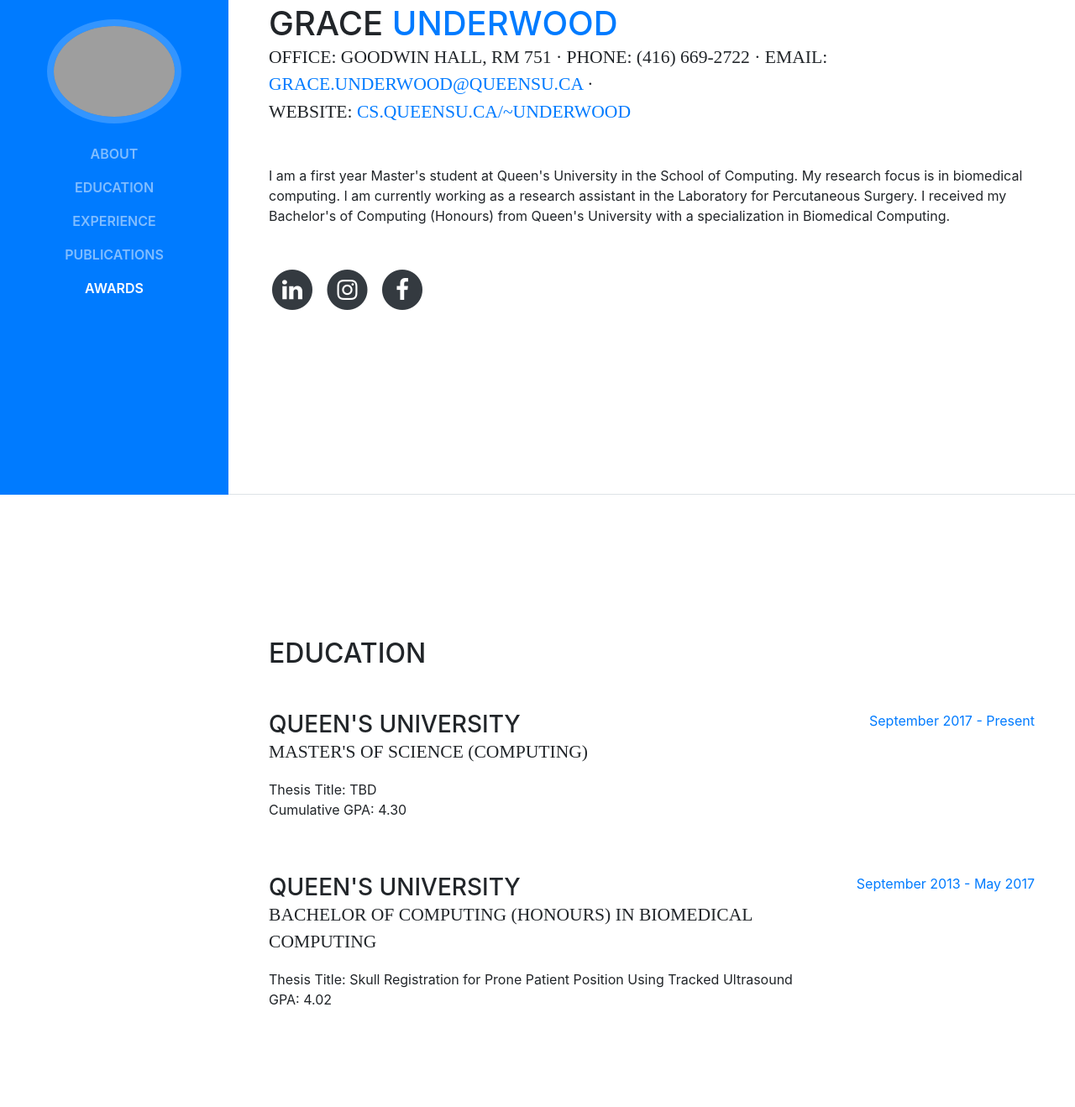
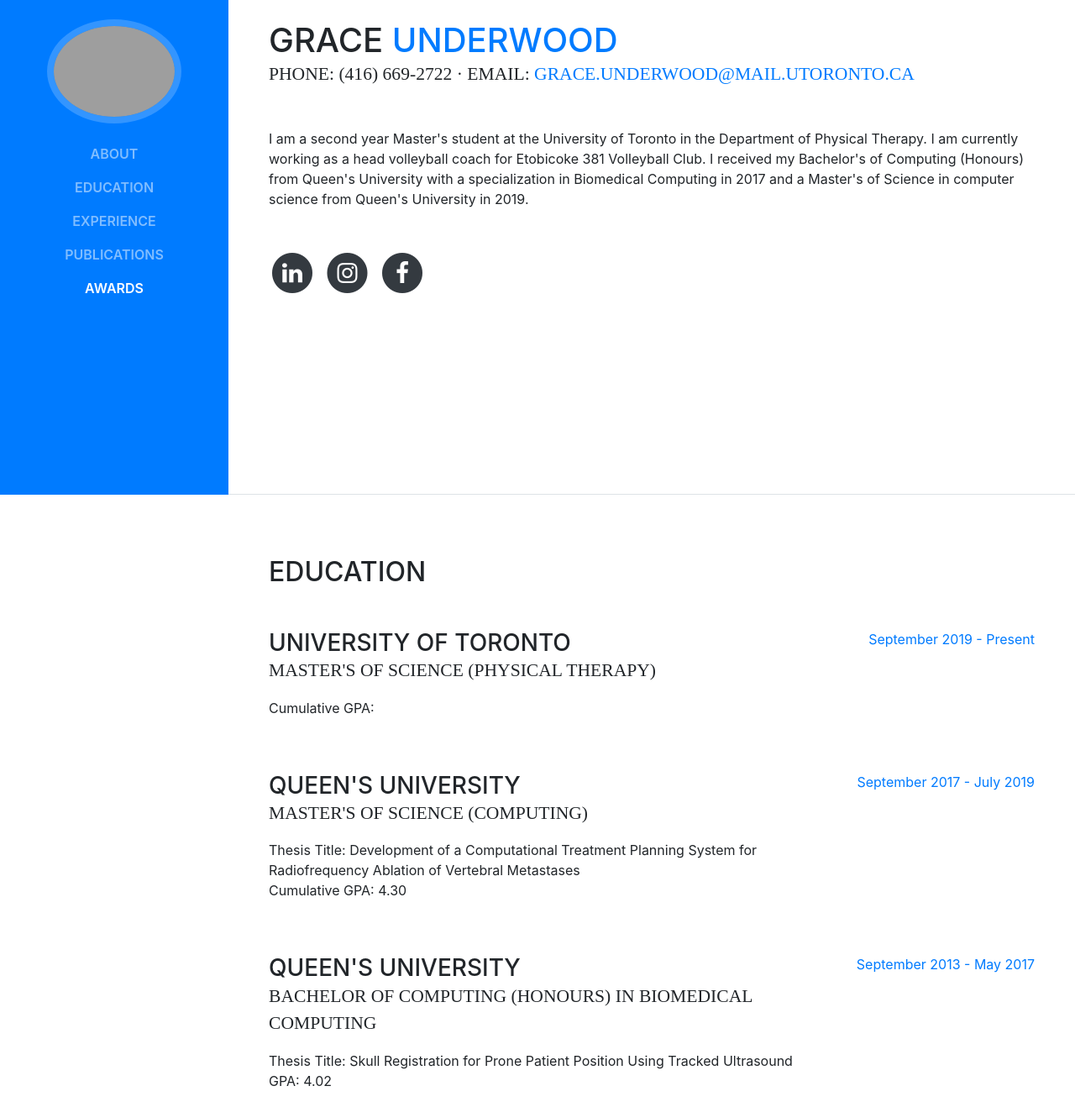
Before and after one commit to GraceUnderwood/GraceUnderwood.github.io, a website with bundled scripts: page index.html in a window 1280 px wide. Shown: the part 211-1529 px from the top of the page at 84% size. Built offline with nearby package versions, Linux system fonts and the light colour scheme; grey boxes are pictures that could not be loaded; a web font is replaced by a local one.

Commit message:
Update index.html

```diff
--- a/index.html
+++ b/index.html
@@ -65,11 +65,14 @@
           <h1 class="mb-0">Grace
             <span class="text-primary">Underwood</span>
           </h1>
-          <div class="subheading mb-5">Office: Goodwin Hall, Rm 751 · Phone: (416) 669-2722 · Email:
+          <!---<div class="subheading mb-5">Office: Goodwin Hall, Rm 751 · Phone: (416) 669-2722 · Email:
             <a href="mailto:grace.underwood@queensu.ca">grace.underwood@queensu.ca</a> · <br> Website: <a href="http://research.cs.queensu.ca/home/underwood/"> cs.queensu.ca/~underwood</a>
+          </div>--->
+          <div class="subheading mb-5"> Phone: (416) 669-2722 · Email:
+            <a href="mailto:grace.underwood@mail.utoronto.ca">grace.underwood@mail.utoronto.ca</a>
           </div>
-          <p class="mb-5">I am a first year Master's student at Queen's University in the School of Computing. My research focus is in biomedical computing. I am currently working as a research assistant in the Laboratory for Percutaneous Surgery.
-          I received my Bachelor's of Computing (Honours) from Queen's University with a specialization in Biomedical Computing. </p>
+          <p class="mb-5">I am a second year Master's student at the University of Toronto in the Department of Physical Therapy. I am currently working as a head volleyball coach for Etobicoke 381 Volleyball Club.
+          I received my Bachelor's of Computing (Honours) from Queen's University with a specialization in Biomedical Computing in 2017 and a Master's of Science in computer science from Queen's University in 2019. </p>
           <ul class="list-inline list-social-icons mb-0">
             <li class="list-inline-item">
               <a href="http://www.linkedin.com/in/grace-michiko-underwood">
@@ -106,13 +109,23 @@
 
           <div class="resume-item d-flex flex-column flex-md-row mb-5">
             <div class="resume-content mr-auto">
+              <h3 class="mb-0">University of Toronto</h3>
+              <div class="subheading mb-3">Master's of Science (Physical Therapy)</div>
+              <p>Cumulative GPA: </p>
+            </div>
+            <div class="resume-date text-md-right">
+              <span class="text-primary">September 2019 - Present</span>
+            </div>
+          </div>
+          <div class="resume-item d-flex flex-column flex-md-row mb-5">
+            <div class="resume-content mr-auto">
               <h3 class="mb-0">Queen's University</h3>
               <div class="subheading mb-3">Master's of Science (Computing)</div>
-              <div>Thesis Title: TBD</div>
+              <div>Thesis Title: Development of a Computational Treatment Planning System for Radiofrequency Ablation of Vertebral Metastases</div>
               <p>Cumulative GPA: 4.30</p>
             </div>
             <div class="resume-date text-md-right">
-              <span class="text-primary">September 2017 - Present</span>
+              <span class="text-primary">September 2017 - July 2019</span>
             </div>
           </div>
 
@@ -329,6 +342,14 @@
           <ul class="fa-ul mb-0">
             <li>
               <i class="fa-li fa fa-trophy text-warning"></i>
+              Ontario Graduate Scholarship (September 2020 - August 2021)</li>
+            <li>
+            <li>
+              <i class="fa-li fa fa-trophy text-warning"></i>
+              Canadian Graduate Scholarship - NSERC (September 2018- August 2019)</li>
+            <li>
+            <li>
+              <i class="fa-li fa fa-trophy text-warning"></i>
               Ontario Graduate Scholarship (September 2017 - August 2018)</li>
             <li>
             <li>
```
